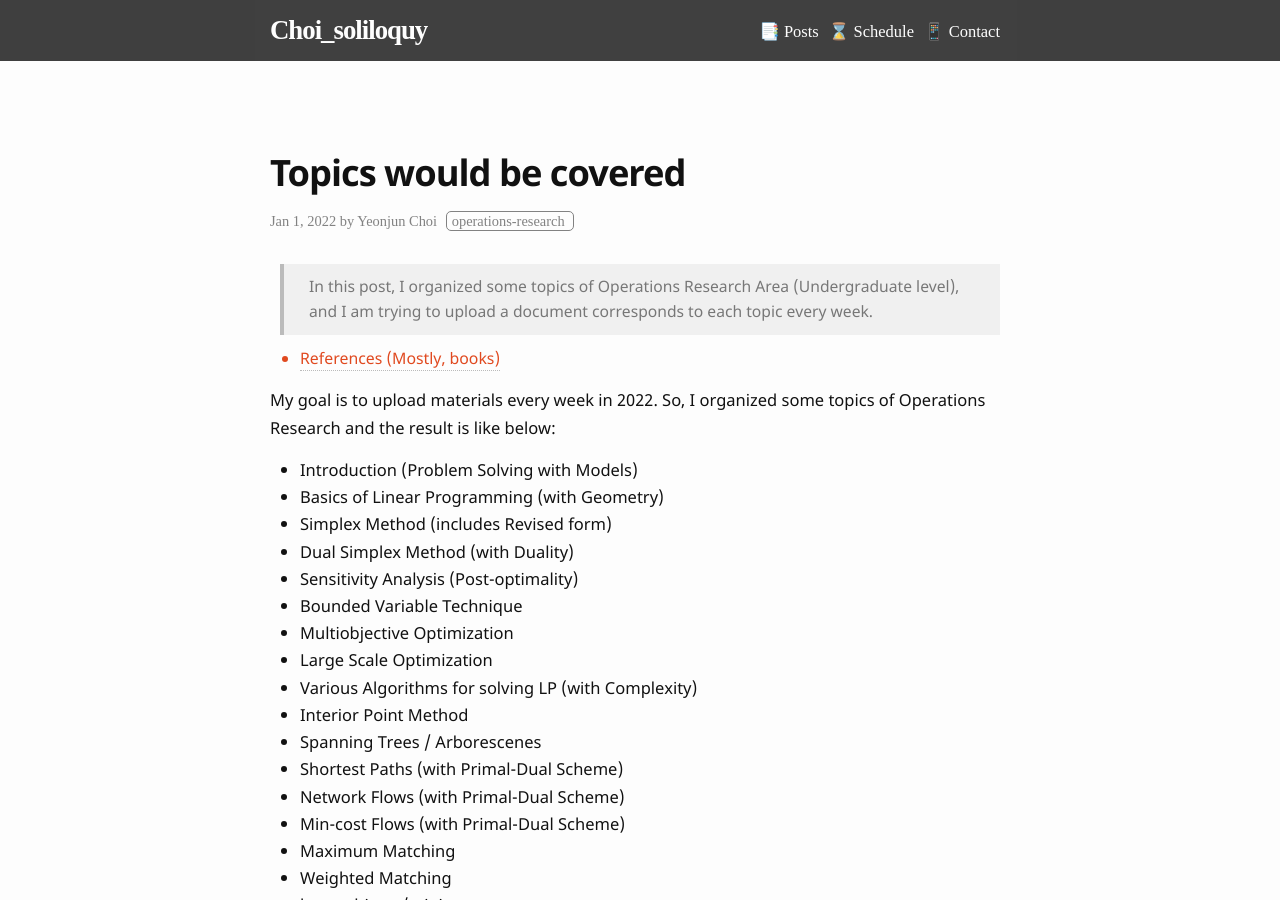
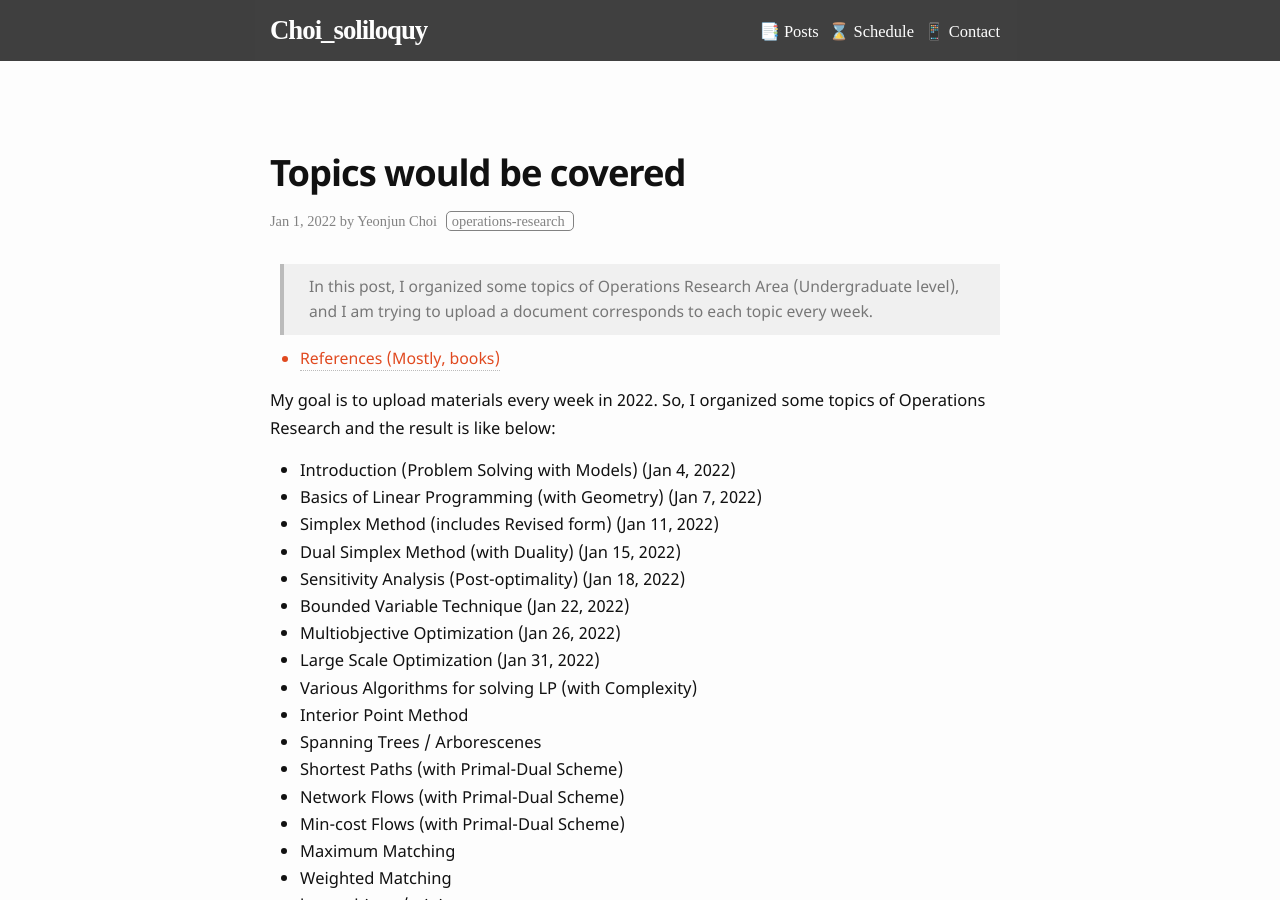
Before and after one commit to choipostech/choipostech.github.io, a Jekyll site: the page built from _posts/2022-01-01-Temp.md, in a window 1280 px wide and 900 px high. Built offline with Jekyll 4.4.1, drawn with Linux system fonts in a browser that asks for light colours; some web fonts are replaced; comment, search, counter and statistics services are not loaded.

Commit message:
Update 2022-01-01-Temp.md

```diff
--- a/_posts/2022-01-01-Temp.md
+++ b/_posts/2022-01-01-Temp.md
@@ -16,14 +16,14 @@ tags: operations-research
 {:toc}
 
 My goal is to upload materials every week in 2022. So, I organized some topics of Operations Research and the result is like below:
-* Introduction (Problem Solving with Models)
-* Basics of Linear Programming (with Geometry)
-* Simplex Method (includes Revised form)
-* Dual Simplex Method (with Duality)
-* Sensitivity Analysis (Post-optimality)
-* Bounded Variable Technique
-* Multiobjective Optimization
-* Large Scale Optimization
+* Introduction (Problem Solving with Models) (Jan 4, 2022)
+* Basics of Linear Programming (with Geometry) (Jan 7, 2022)
+* Simplex Method (includes Revised form) (Jan 11, 2022)
+* Dual Simplex Method (with Duality) (Jan 15, 2022)
+* Sensitivity Analysis (Post-optimality) (Jan 18, 2022)
+* Bounded Variable Technique (Jan 22, 2022)
+* Multiobjective Optimization (Jan 26, 2022)
+* Large Scale Optimization (Jan 31, 2022)
 * Various Algorithms for solving LP (with Complexity)
 * Interior Point Method
 * Spanning Trees / Arborescenes
```
